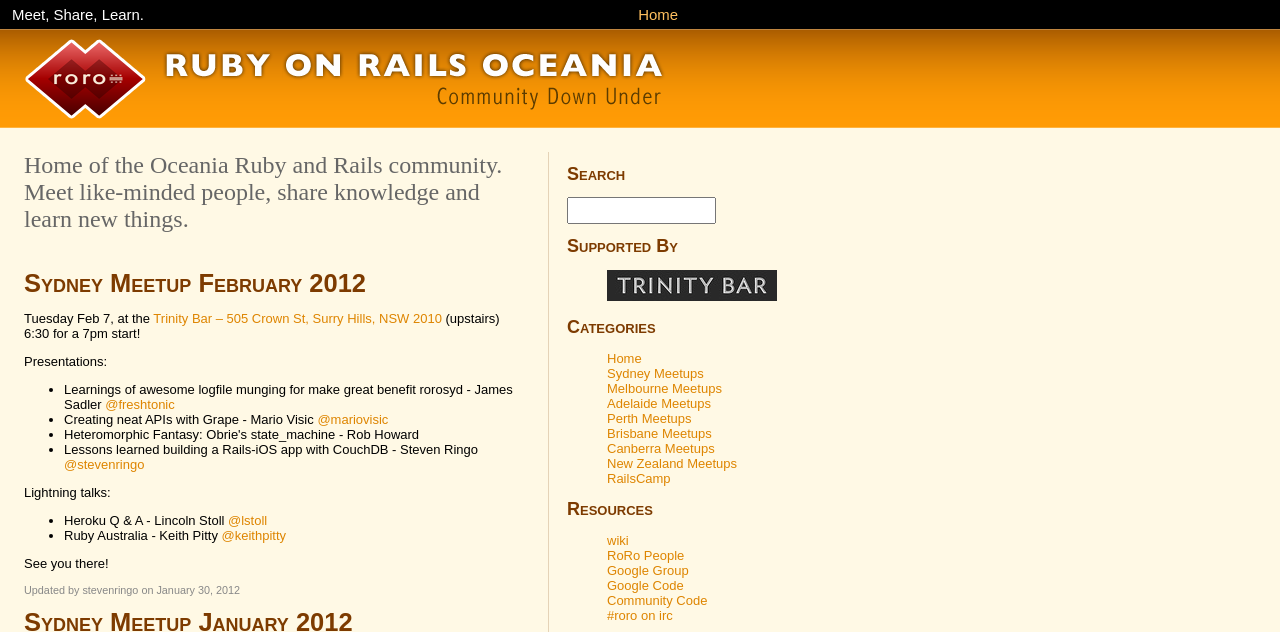
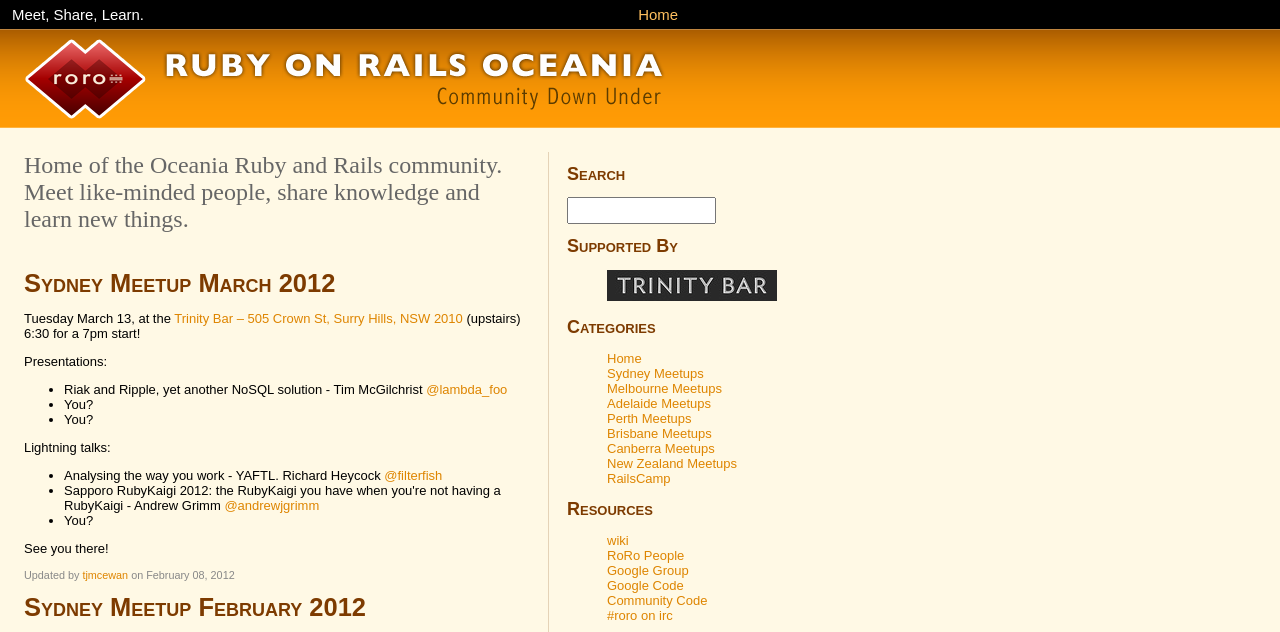
Before and after one commit to rubyaustralia/old-rails-oceania-site, a plain HTML site: page index.html in a window 1280 px wide. Shown: the top 632 px of the page. Drawn offline with Linux system fonts and the light colour scheme.

Commit message:
add march deets in

```diff
--- a/index.html
+++ b/index.html
@@ -26,6 +26,52 @@
   Home of the Oceania Ruby and Rails community. Meet like-minded people,
   share knowledge and learn new things.
 </div>
+
+<div class="entry entry-7004">
+	<div class="entrytitle">
+		<h2><a>Sydney Meetup March 2012</a></h2>
+	</div>
+	<div class="entrybody">
+
+		  <p>Tuesday March 13, at the <a href="http://tinyurl.com/6emfna">Trinity Bar &#8211; 505 Crown St, Surry Hills, <span class="caps">NSW 2010</span></a> (upstairs)
+6:30 for a 7pm start!</p>
+
+
+	<p>Presentations:</p>
+
+	<ul>
+		<li>Riak and Ripple, yet another NoSQL solution - Tim McGilchrist <a href="http://twitter.com/lambda_foo">@lambda_foo</a>
+		</li>
+		<li>You?
+		</li>
+		<li>You?
+		</li>
+	</ul>
+
+	<p>Lightning talks:</p>
+
+	<ul>
+		<li>Analysing the way you work - YAFTL. Richard Heycock <a href="http://twitter.com/filterfish">@filterfish</a>
+		</li>
+		<li>Sapporo RubyKaigi 2012: the RubyKaigi you have when you're not having a RubyKaigi - Andrew Grimm <a href="http://twitter.com/andrewjgrimm">@andrewjgrimm</a>
+		</li>
+		<li>You?
+		</li>
+	</ul>
+
+	<p>See you there!</p>
+
+
+	</div>
+
+	<div class="entrymeta">
+	<div class="postinfo">
+		<span class="postedby">Updated by <a href="http://twitter.com/tjmcewan">tjmcewan</a> on February 08, 2012</span>
+	</div>
+	</div>
+
+</div>
+
 
 <div class="entry entry-7003">
 	<div class="entrytitle">
```
